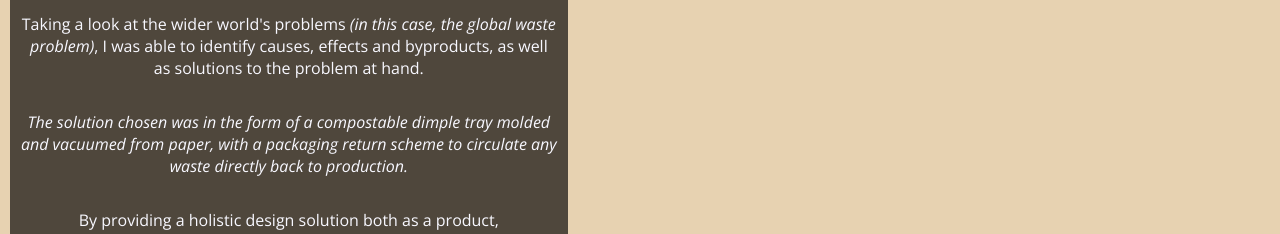
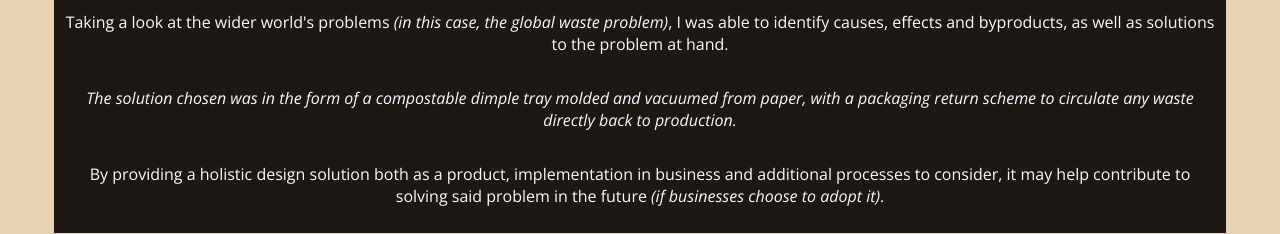
Before and after one commit to hiimnas/u101, a plain HTML site: page index.html in a window 1280 px wide. Shown: the part 3589-3823 px from the top of the page. Drawn offline with nearby package versions, Linux system fonts and the light colour scheme.

Commit message:
Update style.css

```diff
--- a/style.css
+++ b/style.css
@@ -16,6 +16,10 @@
     }
     #tma2 {
         background-image: linear-gradient(to top, rgba(0, 0, 0, 0.2), rgba(0, 0, 0, 0.3)), url('https://drive.google.com/uc?export=view&id=1c2y_iZtcj3LUPLSO8vCqq8zNtfzP6VPh') !important;
+    }
+    .tma4 {
+        display: flex !important;
+        flex-direction: column;
     }
 }
 
@@ -133,11 +137,31 @@ header>.main {
 }
 
 #tma3 {
-    background-image: url('https://drive.google.com/uc?export=view&id=1bU8lskXoCit8CG5PGFO0wTksOkYy71G7');
+    background-image: url('https://drive.google.com/uc?export=view&id=1cVQ_fIcH2X9OwwvK4dPMnBiCfb8FtjsJ');
 }
 
-#tma4 {
-    background-image: url('https://drive.google.com/uc?export=view&id=1bWOOhSchySqupnE1hK75Utwi4LLLD0kq');
+.tma4 {
+    height: fit-content;
+    display: grid;
+    grid-template-columns: 32% 32% 32%;
+    grid-template-rows: fit-content fit-content;
+    grid-gap: 6px;
+    align-items: center;
+    justify-content: center;
+    margin: 6px 0;
+}
+
+.tma4>img {
+    width: 100%;
+}
+
+.tma4>.short-desc {
+    border-radius: 0;
+    grid-column: 2;
+    width: 90vw;
+    justify-self: center;
+    background-color: rgba(1, 1, 1, 0.88);
+    margin: 0;
 }
 
 footer {
```
